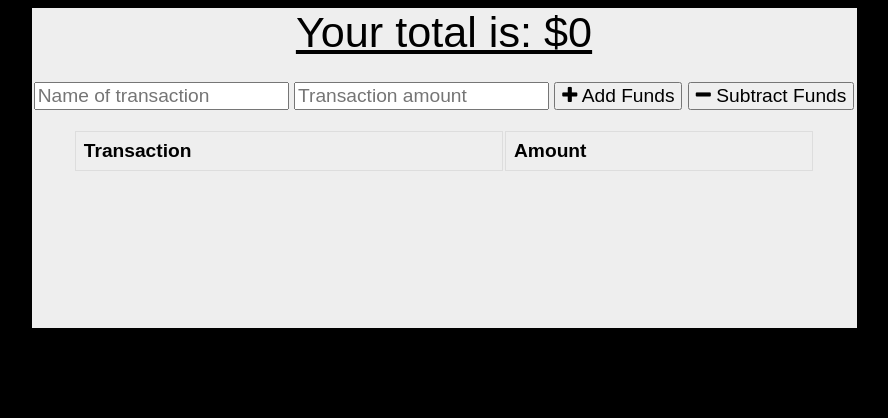
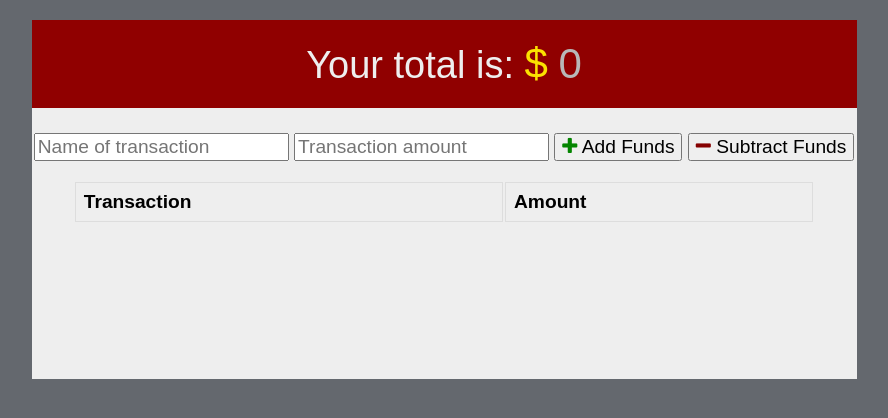
Before and after one commit to MehdiMahmud79/budget-tracker, a website: page public/index.html in a window 1280 px wide. Shown: the whole page, without its empty margins (196-1084 px from the left). Drawn offline with nearby package versions, Linux system fonts and the light colour scheme; no server answers.

Commit message:
change page style

```diff
--- a/public/index.html
+++ b/public/index.html
@@ -16,13 +16,13 @@
 <body>
   <div class="wrapper">
     <div class="total">
-      <div class="total">Your total is: $<span id="total">0</span></div>
+      <div class="total">Your total is: <span style="color:rgb(251, 226, 0)">$</span> <span id="total">0</span></div>
     </div>
 
     <div class="form">
       <input type="text" id="t-name" placeholder="Name of transaction" />
       <input type="number" min="0" id="t-amount" placeholder="Transaction amount" />
-      <button id="add-btn"><i class="fa fa-plus buttons"></i> Add Funds</button>
+      <button id="add-btn"><i class="fa fa-plus buttons "></i> Add Funds</button>
       <button id="sub-btn"><i class="fa fa-minus"></i> Subtract Funds</button>
       <p class="error"></p>
     </div>
--- a/public/styles.css
+++ b/public/styles.css
@@ -1,7 +1,8 @@
 body {
   font-size: 120%;
   font-family: Arial;
-  background-color: #000000;
+  background-color: rgb(100 104 110);
+  margin-top:20px;
 
 }
 
@@ -36,16 +37,29 @@ tr:nth-child(even) {
 
 }
 
+.total span {
+  color:rgb(184, 184, 184);
+    font-size: 42px;
+
+}
 .total {
-  font-size: 150%;
-  text-decoration: underline;
+  padding:10px;
+  color:#eeeeee;
+  background-color: #900000;
+  font-size: 38px;
+  text-decoration: none;
+
 }
-
 .form {
   margin-top: 25px;
   width: 100%;
 }
-
+.form .fa-plus{
+  color:rgb(4, 133, 0);
+}
+.form .fa-minus{
+  color:rgb(133, 0, 0);
+}
 .transactions {
   text-align: left;
   max-height: 300px;
```
